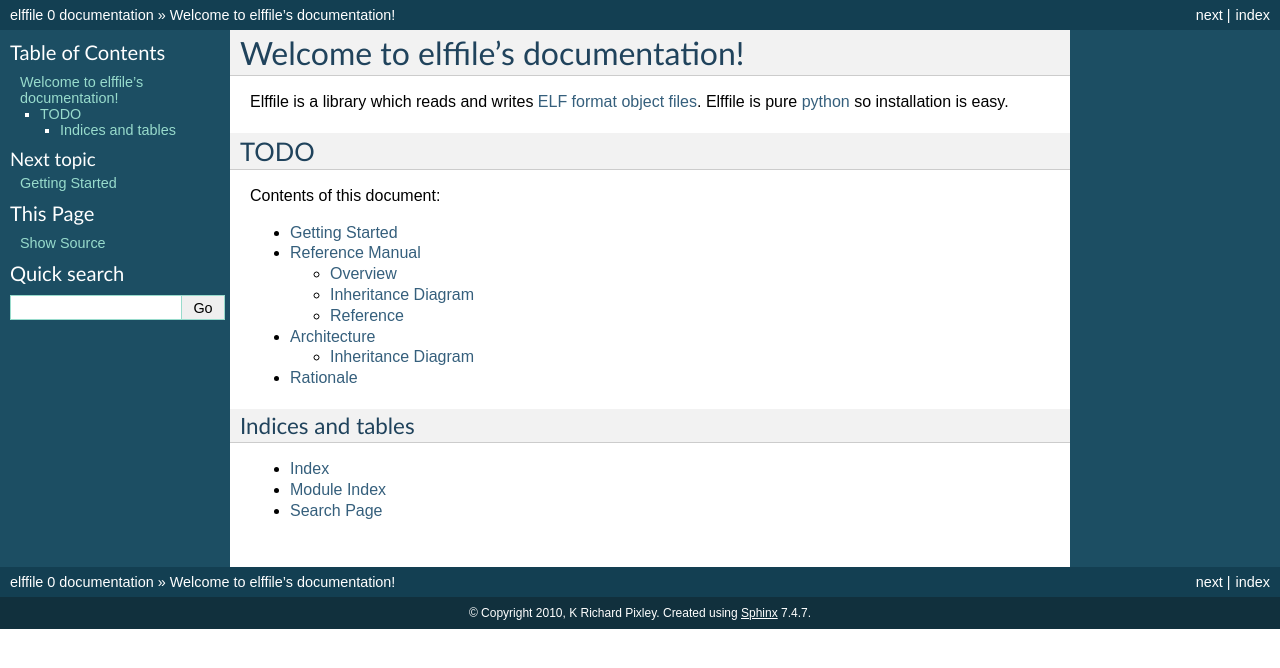
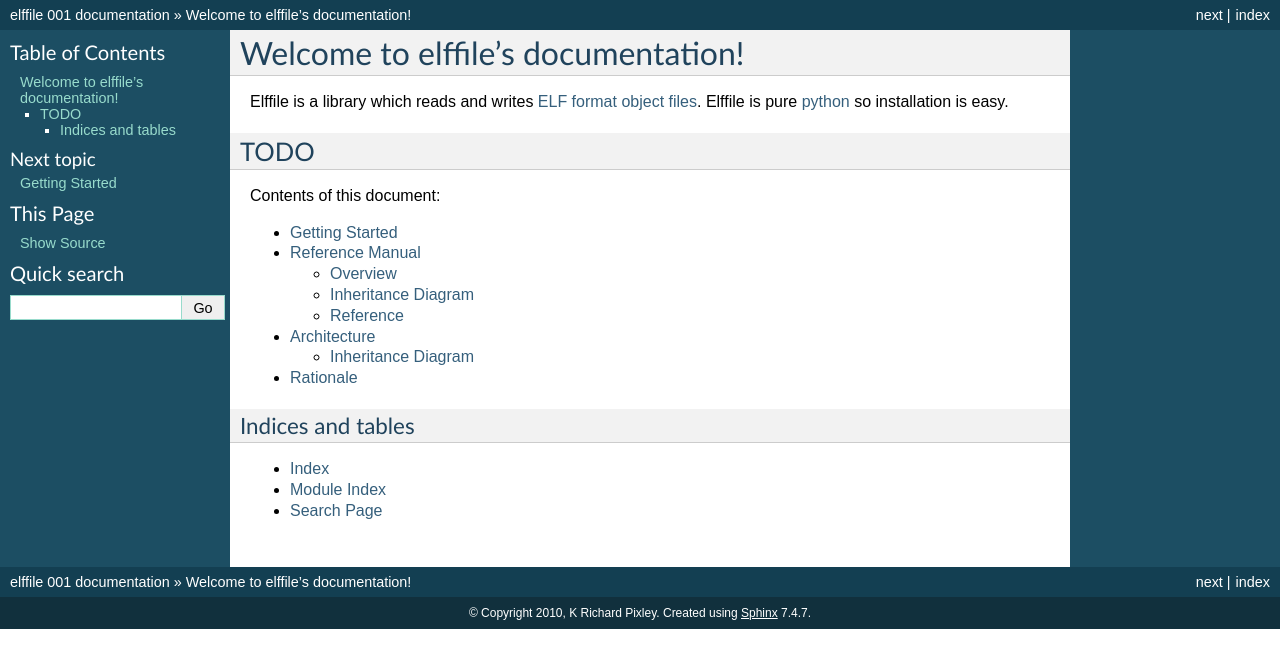
Before and after one commit to slorquet/elffile2, a Sphinx documentation site: the page built from docs/source/index.rst, in a window 1280 px wide. Shown: the top 668 px of the page. Built offline with Sphinx 7.4.7, drawn with Linux system fonts in a browser that asks for light colours.

Commit message:
prepare for 0.001 release.

```diff
--- a/docs/source/conf.py
+++ b/docs/source/conf.py
@@ -50,7 +50,7 @@ copyright = u'2010, K Richard Pixley'
 # The short X.Y version.
 version = '0'
 # The full version, including alpha/beta/rc tags.
-release = '0'
+release = '001'
 
 # The language for content autogenerated by Sphinx. Refer to documentation
 # for a list of supported languages.
```
